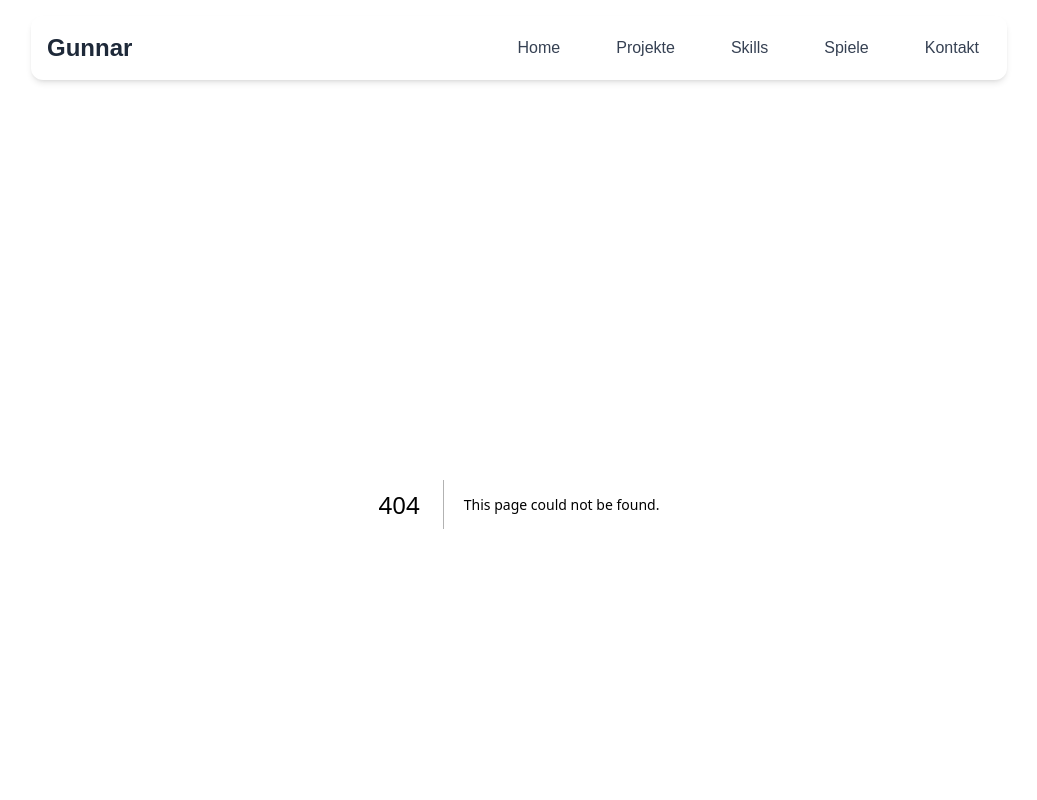
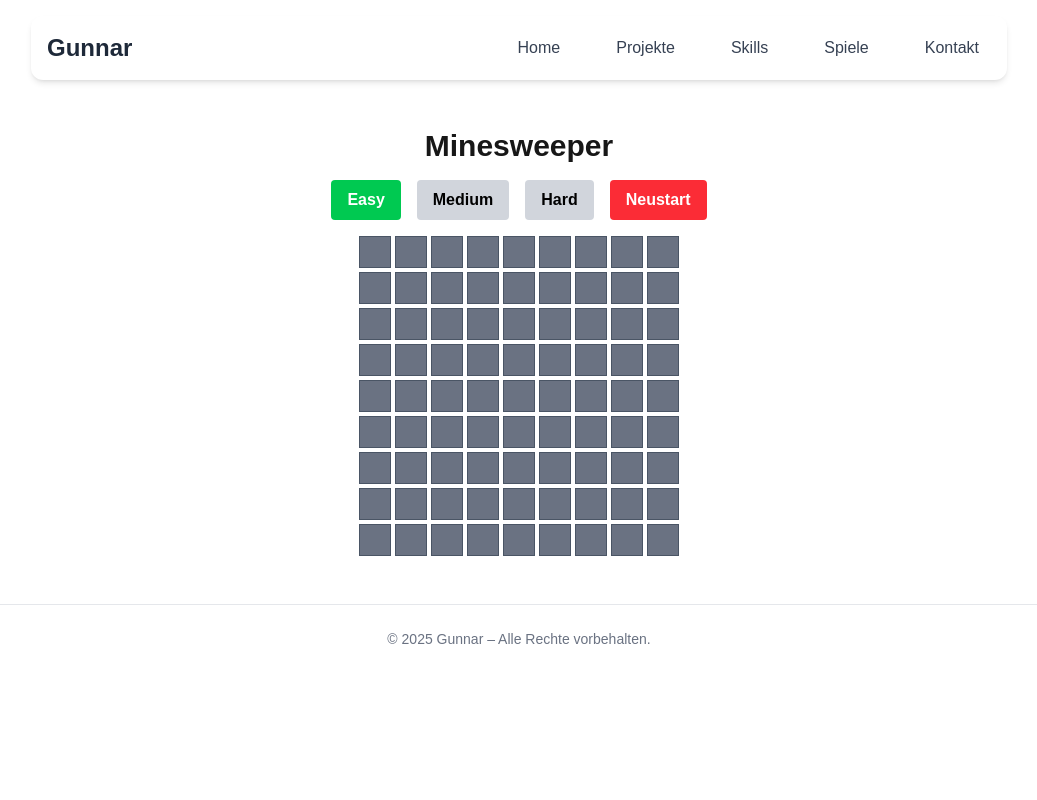
Before and after one commit to GunnarLuebbermann/my-portfolio, a Next.js app: page /games/minesweeper in a window 1280 px wide. Before the commit this address had no page. Shown: the top 800 px of the page, without its empty margins (121-1158 px from the left). Built offline with nearby package versions, Linux system fonts and the light colour scheme.

Commit message:
add minesweeper

```diff
--- /dev/null
+++ b/app/games/minesweeper/page.tsx
@@ -0,0 +1,223 @@
+"use client";
+import React, { useState } from "react";
+
+type Cell = {
+  hasMine: boolean;
+  revealed: boolean;
+  flagged: boolean;
+  adjacentMines: number;
+};
+
+type Difficulty = "Easy" | "Medium" | "Hard";
+
+function getBoardConfig(difficulty: Difficulty) {
+  switch (difficulty) {
+    case "Easy":
+      return { rows: 9, cols: 9, mines: 10 };
+    case "Medium":
+      return { rows: 16, cols: 16, mines: 40 };
+    case "Hard":
+      return { rows: 16, cols: 30, mines: 99 };
+  }
+}
+
+function generateBoard(rows: number, cols: number, mines: number): Cell[][] {
+  const board: Cell[][] = Array.from({ length: rows }, () =>
+    Array.from({ length: cols }, () => ({
+      hasMine: false,
+      revealed: false,
+      flagged: false,
+      adjacentMines: 0,
+    }))
+  );
+
+  let placed = 0;
+  while (placed < mines) {
+    const r = Math.floor(Math.random() * rows);
+    const c = Math.floor(Math.random() * cols);
+    if (!board[r][c].hasMine) {
+      board[r][c].hasMine = true;
+      placed++;
+    }
+  }
+
+  for (let r = 0; r < rows; r++) {
+    for (let c = 0; c < cols; c++) {
+      if (!board[r][c].hasMine) {
+        let count = 0;
+        for (let dr = -1; dr <= 1; dr++) {
+          for (let dc = -1; dc <= 1; dc++) {
+            const nr = r + dr;
+            const nc = c + dc;
+            if (
+              nr >= 0 &&
+              nr < rows &&
+              nc >= 0 &&
+              nc < cols &&
+              board[nr][nc].hasMine
+            ) {
+              count++;
+            }
+          }
+        }
+        board[r][c].adjacentMines = count;
+      }
+    }
+  }
+
+  return board;
+}
+
+export default function Minesweeper() {
+  const [difficulty, setDifficulty] = useState<Difficulty>("Easy");
+  const { rows, cols, mines } = getBoardConfig(difficulty);
+
+  const [board, setBoard] = useState<Cell[][]>(generateBoard(rows, cols, mines));
+  const [gameOver, setGameOver] = useState(false);
+  const [win, setWin] = useState(false);
+
+  const revealCell = (r: number, c: number, b: Cell[][]): Cell[][] => {
+    if (b[r][c].revealed || b[r][c].flagged) return b;
+    b[r][c].revealed = true;
+
+    if (b[r][c].adjacentMines === 0 && !b[r][c].hasMine) {
+      // Flood fill für angrenzende leere Felder
+      for (let dr = -1; dr <= 1; dr++) {
+        for (let dc = -1; dc <= 1; dc++) {
+          const nr = r + dr;
+          const nc = c + dc;
+          if (
+            nr >= 0 &&
+            nr < rows &&
+            nc >= 0 &&
+            nc < cols &&
+            !b[nr][nc].revealed
+          ) {
+            b = revealCell(nr, nc, b);
+          }
+        }
+      }
+    }
+    return b;
+  };
+
+  const handleClick = (r: number, c: number) => {
+    if (gameOver || win) return;
+    const newBoard = board.map((row) => row.map((cell) => ({ ...cell })));
+
+    if (newBoard[r][c].hasMine) {
+      newBoard[r][c].revealed = true;
+      setBoard(newBoard);
+      setGameOver(true);
+      return;
+    }
+
+    const updatedBoard = revealCell(r, c, newBoard);
+    setBoard(updatedBoard);
+
+    const allCells = updatedBoard.flat();
+    if (allCells.every((cell) => cell.revealed || cell.hasMine)) {
+      setWin(true);
+      setGameOver(true);
+    }
+  };
+
+  const handleRightClick = (e: React.MouseEvent, r: number, c: number) => {
+    e.preventDefault();
+    if (gameOver || win) return;
+
+    const newBoard = board.map((row) => row.map((cell) => ({ ...cell })));
+    newBoard[r][c].flagged = !newBoard[r][c].flagged;
+    setBoard(newBoard);
+  };
+
+  const resetGame = (newDifficulty?: Difficulty) => {
+    const diff = newDifficulty || difficulty;
+    setDifficulty(diff);
+    const config = getBoardConfig(diff);
+    setBoard(generateBoard(config.rows, config.cols, config.mines));
+    setGameOver(false);
+    setWin(false);
+  };
+
+  const numberColors: Record<number, string> = {
+    1: "text-blue-600",
+    2: "text-green-600",
+    3: "text-red-600",
+    4: "text-blue-900",
+    5: "text-yellow-800",
+    6: "text-teal-600",
+    7: "text-black",
+    8: "text-gray-600",
+  };
+
+  return (
+    <div className="flex flex-col items-center p-6">
+      <h1 className="text-3xl font-bold mb-4">Minesweeper</h1>
+
+      <div className="mb-4 flex gap-4">
+        {(["Easy", "Medium", "Hard"] as Difficulty[]).map((diff) => (
+          <button
+            key={diff}
+            onClick={() => resetGame(diff)}
+            className={`px-4 py-2 rounded font-bold ${
+              diff === difficulty
+                ? "bg-green-500 text-white"
+                : "bg-gray-300 text-black"
+            }`}
+          >
+            {diff}
+          </button>
+        ))}
+        <button
+          onClick={() => resetGame()}
+          className="px-4 py-2 rounded bg-red-500 text-white font-bold"
+        >
+          Neustart
+        </button>
+      </div>
+
+      <div
+        className="grid gap-1"
+        style={{
+          gridTemplateColumns: `repeat(${cols}, 2rem)`,
+          gridTemplateRows: `repeat(${rows}, 2rem)`,
+        }}
+      >
+        {board.map((row, r) =>
+          row.map((cell, c) => (
+            <div
+              key={`${r}-${c}`}
+              onClick={() => handleClick(r, c)}
+              onContextMenu={(e) => handleRightClick(e, r, c)}
+              className={`flex items-center justify-center border select-none font-bold text-lg ${
+                cell.revealed
+                  ? "bg-gray-300 border-gray-500"
+                  : "bg-gray-500 hover:bg-gray-400 cursor-pointer border-gray-600"
+              }`}
+            >
+              {cell.revealed
+                ? cell.hasMine
+                  ? "💣"
+                  : cell.adjacentMines > 0
+                  ? numberColors[cell.adjacentMines] &&
+                    <span className={numberColors[cell.adjacentMines]}>
+                      {cell.adjacentMines}
+                    </span>
+                  : ""
+                : cell.flagged
+                ? "🚩"
+                : ""}
+            </div>
+          ))
+        )}
+      </div>
+
+      {gameOver && (
+        <div className="mt-4 text-xl font-bold text-red-600">
+          {win ? "Du hast gewonnen! 🎉" : "Game Over 💥"}
+        </div>
+      )}
+    </div>
+  );
+}
--- a/app/games/page.tsx
+++ b/app/games/page.tsx
@@ -27,19 +27,34 @@ export default function GamesPage() {
       color: "from-pink-500 to-rose-700",
     },
     {
+      name: "Flappy Bird",
+      slug: "flappy-bird",
+      description: "Flieg durch die Röhren.",
+      icon: <Bird className="w-8 h-8 text-sky-400" />,
+      color: "from-sky-500 to-cyan-700",
+    },
+    {
+      name: "Minesweeper",
+      slug: "minesweeper",
+      description: "Finde alle Minen.",
+      icon: <Bomb className="w-8 h-8 text-gray-300" />,
+      color: "from-gray-500 to-slate-700",
+    },
+    {
+      name: "Space Shooter",
+      slug: "space-shooter",
+      description: "Schieße auf die feindlichen Raumschiffe.",
+      icon: <Zap className="w-8 h-8 text-purple-400" />,
+      color: "from-purple-600 to-violet-800",
+      disabled: true,
+    },
+    {
       name: "2048",
       slug: "2048",
       description: "Kombiniere Zahlen bis 2048.",
       icon: <Hash className="w-8 h-8 text-amber-400" />,
       color: "from-amber-500 to-yellow-700",
       disabled: true,
-    },
-    {
-      name: "Flappy Bird",
-      slug: "flappy-bird",
-      description: "Flieg durch die Röhren.",
-      icon: <Bird className="w-8 h-8 text-sky-400" />,
-      color: "from-sky-500 to-cyan-700",
     },
     {
       name: "Pong",
@@ -55,14 +70,6 @@ export default function GamesPage() {
       description: "Staple Blöcke und lösche Reihen.",
       icon: <Layout className="w-8 h-8 text-indigo-400" />,
       color: "from-indigo-500 to-purple-700",
-      disabled: true,
-    },
-    {
-      name: "Minesweeper",
-      slug: "minesweeper",
-      description: "Finde alle Minen.",
-      icon: <Bomb className="w-8 h-8 text-gray-300" />,
-      color: "from-gray-500 to-slate-700",
       disabled: true,
     },
   ];
```
